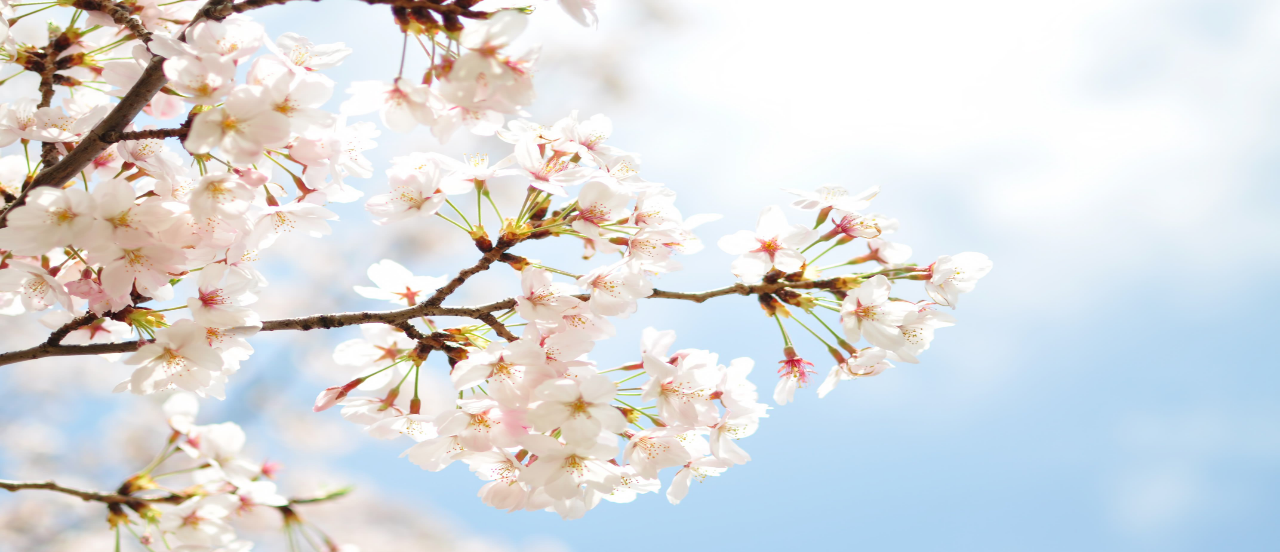
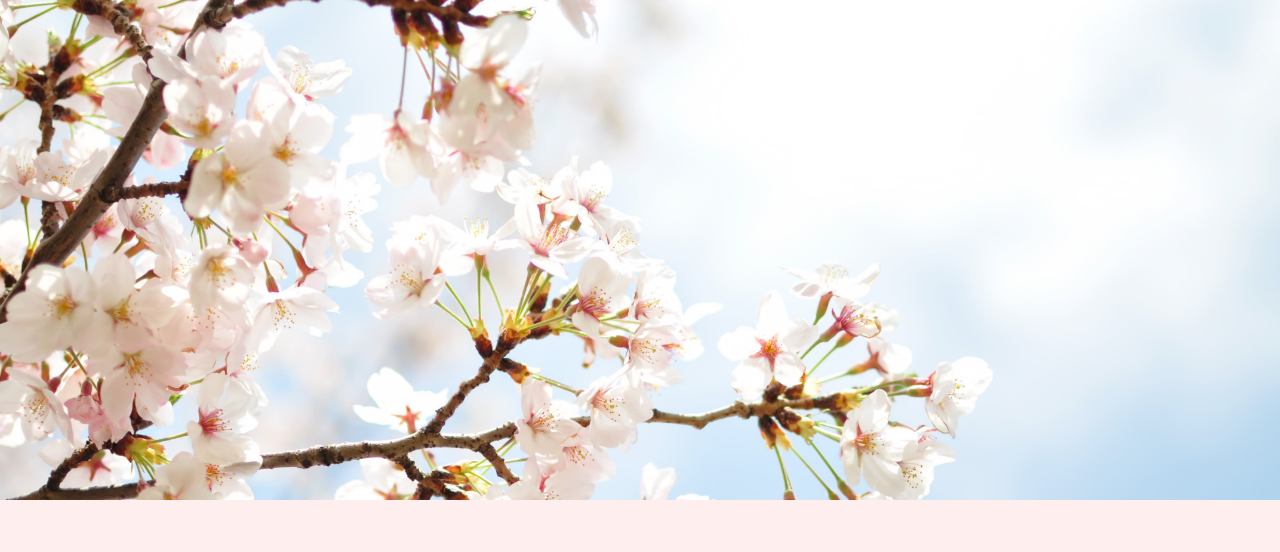
Before and after one commit to keisuketsujimoto/responsive-site, a plain HTML site: page index.html in a window 1280 px wide. Shown: the top 552 px of the page. Drawn offline with nearby package versions, Linux system fonts and the light colour scheme.

Commit message:
modified img

```diff
--- a/index.html
+++ b/index.html
@@ -12,9 +12,7 @@
         <link rel="stylesheet" href="https://maxcdn.bootstrapcdn.com/font-awesome/4.7.0/css/font-awesome.min.css">
     </head>
     <body>
-        <div class="top-wrapper">
-        <img src="images/awaisakuratoaozora.jpg" alt="桜" width="100%" height="600px" class="cherryblossom">
-        </div>
+        <div class="top-wrapper"></div>
         <main>
             <section id="spot">
                 <h1 class="headline"><span>2018年 関西<span/> <span>オススメ桜スポット</span></h1>
```
